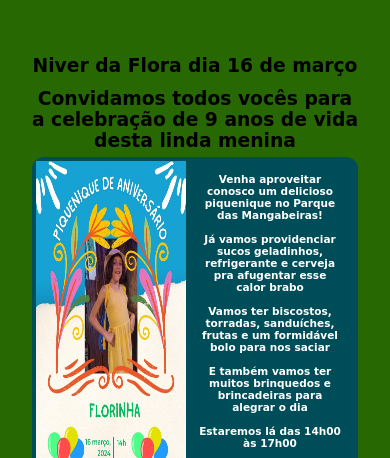
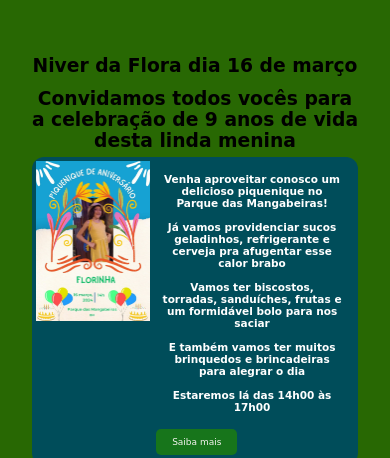
Before and after one commit to victoradmoreira/Niver_Flora, a plain HTML site: page index.html in a window 390 px wide. Shown: the part 635-1093 px from the top of the page. Drawn offline with Linux system fonts and the light colour scheme.

Commit message:
Update style.css

```diff
--- a/style.css
+++ b/style.css
@@ -193,7 +193,7 @@ h3 {
     }
 
     .convite {
-        width: 150px;
-        height: auto;
+        width: 120px;
+        height: 160px;
     }
 }
```
